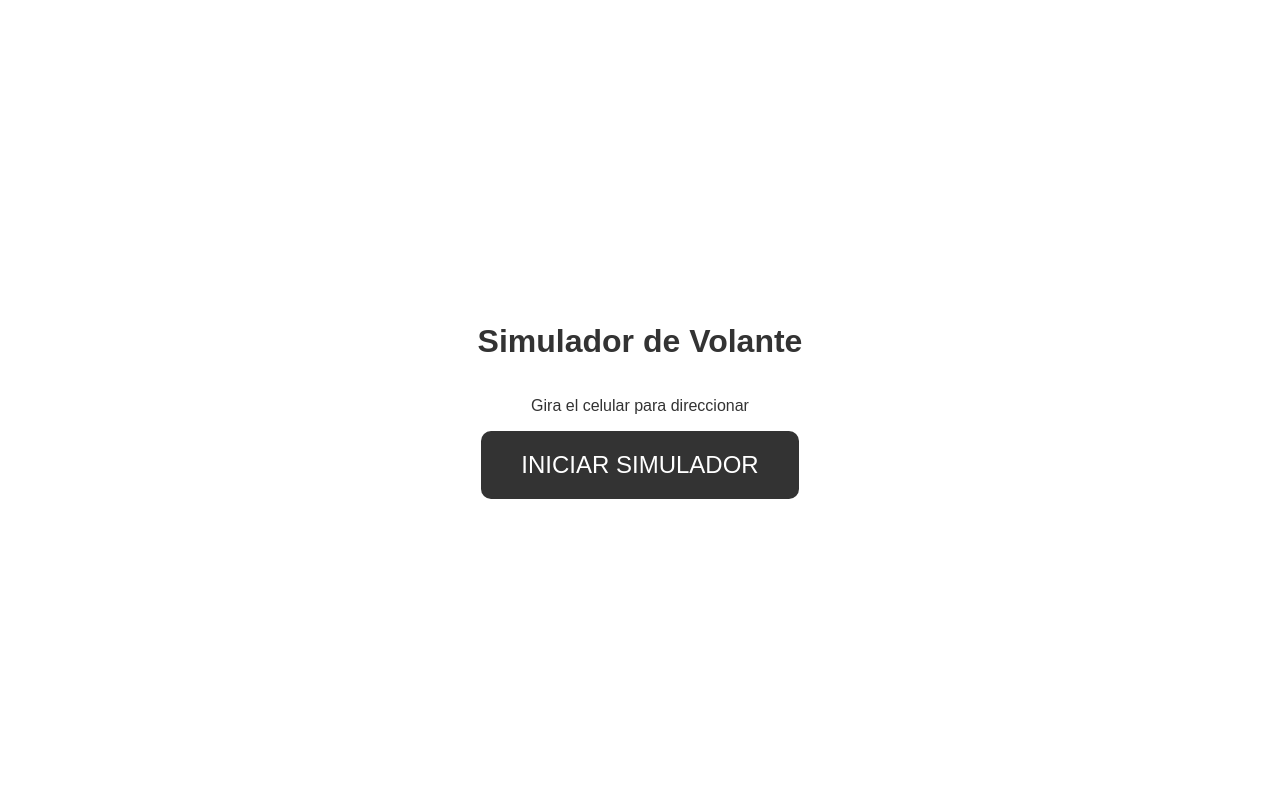
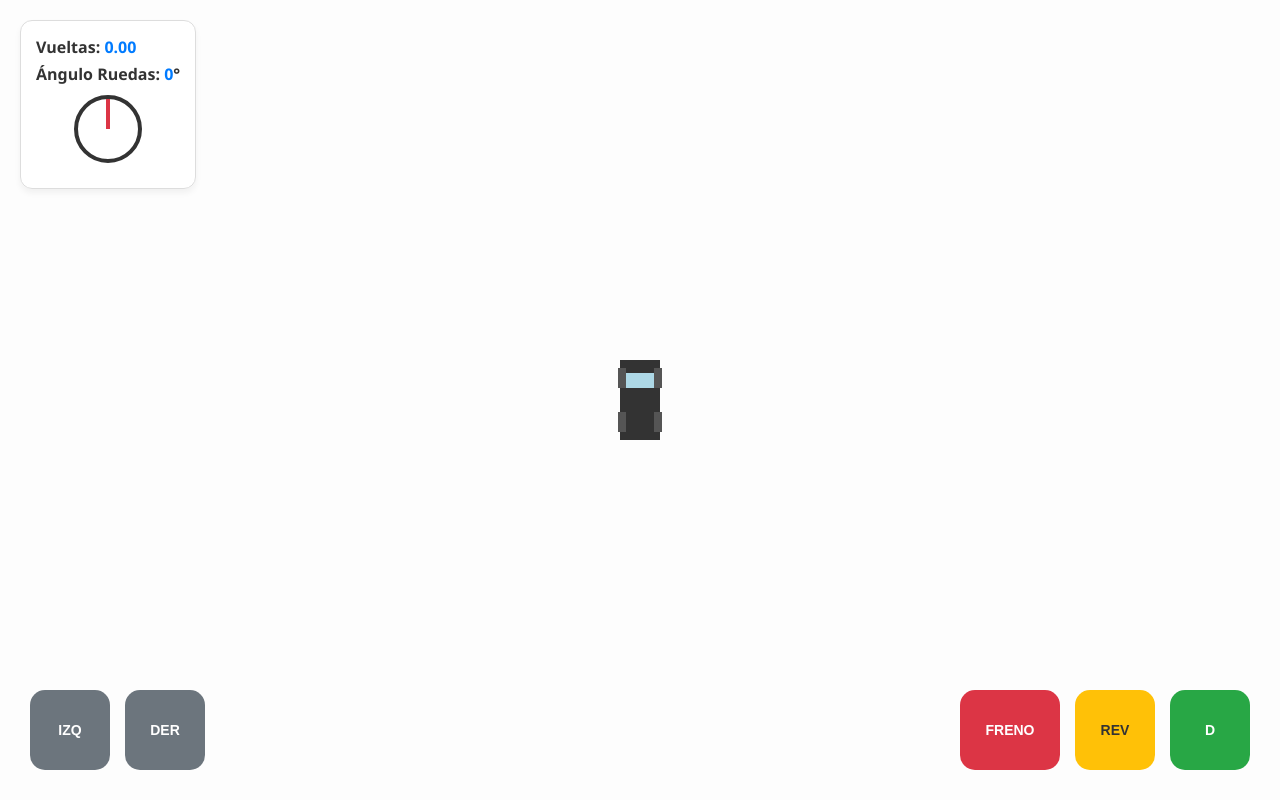
Before and after one commit to flaviogabriel3/simulador_volante, a plain HTML site: page index.html in a window 1280 px wide. Drawn offline with Linux system fonts and the light colour scheme.

Commit message:
Update index.html

```diff
--- a/index.html
+++ b/index.html
@@ -3,43 +3,52 @@
 <head>
     <meta charset="UTF-8">
     <meta name="viewport" content="width=device-width, initial-scale=1.0, maximum-scale=1.0, user-scalable=no">
-    <title>Simulador Pro - White Screen</title>
+    <title>Simulador de Conducción - Manual</title>
     <style>
-        /* Fondo blanco para el inicio */
-        body { margin: 0; background: #ffffff; color: #333; font-family: sans-serif; overflow: hidden; touch-action: none; }
-        canvas { display: block; background: #ffffff; }
+        body { margin: 0; background: #ffffff; color: #333; font-family: 'Segoe UI', sans-serif; overflow: hidden; touch-action: none; }
+        canvas { display: block; background: #fdfdfd; }
 
-        .ui { position: absolute; top: 10px; left: 10px; background: rgba(255,255,255,0.8); padding: 10px; border-radius: 8px; border: 1px solid #ccc; pointer-events: none; }
+        /* Interfaz de Datos */
+        .info-panel { position: absolute; top: 20px; left: 20px; background: rgba(255,255,255,0.9); padding: 15px; border-radius: 12px; border: 1px solid #ddd; box-shadow: 0 4px 6px rgba(0,0,0,0.05); pointer-events: none; }
+        .info-panel div { margin-bottom: 5px; font-weight: bold; }
+        .val { color: #007bff; }
 
-        /* Controles táctiles */
-        .controls { position: absolute; bottom: 30px; width: 100%; display: flex; justify-content: space-around; padding: 0 20px; box-sizing: border-box; }
-        .btn { width: 100px; height: 100px; border-radius: 50%; border: none; font-weight: bold; color: white; cursor: pointer; -webkit-user-select: none; }
-        #gas { background: #27ae60; box-shadow: 0 5px #1e8449; }
-        #gas:active { transform: translateY(4px); box-shadow: 0 2px #1e8449; }
-        #handbrake { background: #c0392b; box-shadow: 0 5px #922b21; }
-        #handbrake:active { background: #e74c3c; }
+        /* Contenedor de Controles */
+        .controls-container { position: absolute; bottom: 30px; width: 100%; display: flex; justify-content: space-between; padding: 0 30px; box-sizing: border-box; }
+        .control-group { display: flex; gap: 15px; }
 
-        /* Overlay de inicio */
-        #start-overlay { position: fixed; top: 0; left: 0; width: 100%; height: 100%; background: white; display: flex; flex-direction: column; align-items: center; justify-content: center; z-index: 100; }
-        #start-btn { padding: 20px 40px; font-size: 24px; background: #333; color: white; border: none; border-radius: 10px; }
+        /* Estilo de Botones */
+        .btn { width: 80px; height: 80px; border-radius: 15px; border: none; font-weight: bold; color: white; cursor: pointer; display: flex; align-items: center; justify-content: center; user-select: none; -webkit-tap-highlight-color: transparent; font-size: 14px; text-transform: uppercase; }
+        .btn:active { transform: scale(0.92); opacity: 0.8; }
+
+        .btn-steer { background: #6c757d; } /* Gris para dirección */
+        .btn-drive { background: #28a745; } /* Verde para avance */
+        .btn-reverse { background: #ffc107; color: #333; } /* Amarillo para reversa */
+        .btn-brake { background: #dc3545; width: 100px; } /* Rojo para freno */
+
+        #volante-visual { width: 60px; height: 60px; border: 4px solid #333; border-radius: 50%; margin: 10px auto; position: relative; transition: transform 0.1s linear; }
+        #volante-visual::after { content: ''; position: absolute; top: 0; left: 50%; width: 4px; height: 50%; background: #dc3545; transform: translateX(-50%); }
     </style>
 </head>
 <body>
 
-    <div id="start-overlay">
-        <h1>Simulador de Volante</h1>
-        <p>Gira el celular para direccionar</p>
-        <button id="start-btn">INICIAR SIMULADOR</button>
+    <div class="info-panel">
+        <div>Vueltas: <span id="vueltas" class="val">0.00</span></div>
+        <div>Ángulo Ruedas: <span id="angRuedas" class="val">0</span>°</div>
+        <div id="volante-visual"></div>
     </div>
 
-    <div class="ui">
-        Vueltas Volante: <span id="vueltas">0.00</span><br>
-        Velocidad: <span id="speedVal">0</span> km/h
-    </div>
+    <div class="controls-container">
+        <div class="control-group">
+            <button class="btn btn-steer" id="btn-left">Izq</button>
+            <button class="btn btn-steer" id="btn-right">Der</button>
+        </div>
 
-    <div class="controls" id="game-controls" style="display: none;">
-        <button class="btn" id="handbrake">FRENO DE MANO</button>
-        <button class="btn" id="gas">ACELERAR</button>
+        <div class="control-group">
+            <button class="btn btn-brake" id="btn-brake">Freno</button>
+            <button class="btn btn-reverse" id="btn-back">Rev</button>
+            <button class="btn btn-drive" id="btn-forward">D</button>
+        </div>
     </div>
 
     <canvas id="simCanvas"></canvas>
@@ -47,15 +56,13 @@
 <script>
     const canvas = document.getElementById('simCanvas');
     const ctx = canvas.getContext('2d');
-
-    // Variables de estado
-    let isAccelerating = false;
-    let isHandbraking = false;
-    let tiltX = 0;
-    let sensorActive = false;
+    const volanteUI = document.getElementById('volante-visual');
 
     canvas.width = window.innerWidth;
     canvas.height = window.innerHeight;
+
+    // Estado de los botones
+    const inputs = { left: false, right: false, forward: false, back: false, brake: false };
 
     const car = {
         x: canvas.width / 2,
@@ -64,114 +71,97 @@
         height: 80,
         angle: -Math.PI / 2,
         wheelAngleDeg: 0,
-        maxWheelAngle: 720, // 2 vueltas
-        steeringRatio: 16,
+        maxWheelAngle: 720, // 2 vueltas completas
+        steeringRatio: 18,
         speed: 0,
-        maxSpeed: 8,
-        friction: 0.98,
-        brakeForce: 0.85
+        maxSpeed: 7,
+        accel: 0.15,
+        friction: 0.97
     };
 
-    // Eventos de botones
-    const gasBtn = document.getElementById('gas');
-    const brakeBtn = document.getElementById('handbrake');
-
-    gasBtn.addEventListener('touchstart', (e) => { e.preventDefault(); isAccelerating = true; });
-    gasBtn.addEventListener('touchend', () => isAccelerating = false);
-
-    brakeBtn.addEventListener('touchstart', (e) => { e.preventDefault(); isHandbraking = true; });
-    brakeBtn.addEventListener('touchend', () => isHandbraking = false);
-
-    // Permisos y Sensores
-    document.getElementById('start-btn').onclick = function() {
-        if (typeof DeviceOrientationEvent.requestPermission === 'function') {
-            DeviceOrientationEvent.requestPermission()
-                .then(response => { if (response == 'granted') activateSensors(); })
-                .catch(console.error);
-        } else {
-            activateSensors();
-        }
+    // Mapeo de eventos táctiles y mouse
+    const setupButton = (id, key) => {
+        const btn = document.getElementById(id);
+        const start = (e) => { e.preventDefault(); inputs[key] = true; };
+        const end = () => inputs[key] = false;
+        btn.addEventListener('touchstart', start);
+        btn.addEventListener('touchend', end);
+        btn.addEventListener('mousedown', start);
+        btn.addEventListener('mouseup', end);
+        btn.addEventListener('mouseleave', end);
     };
 
-    function activateSensors() {
-        window.addEventListener('deviceorientation', (e) => {
-            // Gamma es la inclinación lateral (izquierda/derecha)
-            tiltX = e.gamma;
-            sensorActive = true;
-        });
-        document.getElementById('start-overlay').style.display = 'none';
-        document.getElementById('game-controls').style.display = 'flex';
-    }
+    setupButton('btn-left', 'left');
+    setupButton('btn-right', 'right');
+    setupButton('btn-forward', 'forward');
+    setupButton('btn-back', 'back');
+    setupButton('btn-brake', 'brake');
 
     function update() {
-        // 1. Dirección con Giro del Celular (Acumulativa)
-        if (sensorActive) {
-            // Zona muerta de 5 grados para estabilidad
-            if (Math.abs(tiltX) > 5) {
-                // El volante gira proporcionalmente a la inclinación del cel
-                car.wheelAngleDeg += (tiltX / 12);
-            }
+        // 1. Lógica del Volante (Se queda donde lo dejas)
+        if (inputs.left) car.wheelAngleDeg -= 4;
+        if (inputs.right) car.wheelAngleDeg += 4;
+
+        car.wheelAngleDeg = Math.max(-car.maxWheelAngle, Math.min(car.maxWheelAngle, car.wheelAngleDeg));
+
+        // 2. Lógica de Tracción
+        if (inputs.brake) {
+            car.speed *= 0.85; // Freno fuerte
+        } else if (inputs.forward) {
+            car.speed += car.accel;
+        } else if (inputs.back) {
+            car.speed -= car.accel;
+        } else {
+            car.speed *= car.friction; // Inercia
         }
 
-        // Limitar vueltas del volante
-        car.wheelAngleDeg = Math.max(-car.maxWheelAngle, Math.min(car.maxWheelAngle, car.wheelAngleDeg));
+        // Limitar velocidad máxima
+        if (car.speed > car.maxSpeed) car.speed = car.maxSpeed;
+        if (car.speed < -car.maxSpeed/2) car.speed = -car.maxSpeed/2;
 
-        // 2. Aceleración y Freno
-        if (isHandbraking) {
-            car.speed *= car.brakeForce;
-            if (car.speed < 0.1) car.speed = 0;
-        } else if (isAccelerating) {
-            car.speed += 0.12;
-            if (car.speed > car.maxSpeed) car.speed = car.maxSpeed;
-        } else {
-            car.speed *= car.friction;
-        }
-
-        // 3. Física de giro y posición
+        // 3. Física de Giro
         const steerAngleRad = (car.wheelAngleDeg / car.steeringRatio) * (Math.PI / 180);
-
         if (Math.abs(car.speed) > 0.1) {
-            // Factor de giro (el coche gira más si vas rápido, pero con límite real)
-            car.angle += (steerAngleRad * car.speed) / 120;
+            // El giro depende de la velocidad
+            car.angle += (steerAngleRad * car.speed) / 130;
         }
 
         car.x += Math.cos(car.angle) * car.speed;
         car.y += Math.sin(car.angle) * car.speed;
 
-        // Mantener el auto en pantalla (Toroidal)
-        if (car.x > canvas.width) car.x = 0;
-        if (car.x < 0) car.x = canvas.width;
-        if (car.y > canvas.height) car.y = 0;
-        if (car.y < 0) car.y = canvas.height;
+        // Teletransporte en bordes
+        if (car.x > canvas.width) car.x = 0; if (car.x < 0) car.x = canvas.width;
+        if (car.y > canvas.height) car.y = 0; if (car.y < 0) car.y = canvas.height;
 
-        // UI
+        // Actualizar UI
         document.getElementById('vueltas').innerText = (car.wheelAngleDeg / 360).toFixed(2);
-        document.getElementById('speedVal').innerText = Math.round(car.speed * 15);
+        document.getElementById('angRuedas').innerText = Math.round(car.wheelAngleDeg / car.steeringRatio);
+        volanteUI.style.transform = `rotate(${car.wheelAngleDeg}deg)`;
     }
 
     function draw() {
-        ctx.fillStyle = "white"; // Fondo siempre blanco
-        ctx.fillRect(0, 0, canvas.width, canvas.height);
+        ctx.clearRect(0, 0, canvas.width, canvas.height);
 
         ctx.save();
         ctx.translate(car.x, car.y);
         ctx.rotate(car.angle);
 
-        // Chasis del auto
-        ctx.fillStyle = "#34495e";
+        // Chasis del auto (Vista desde arriba)
+        ctx.fillStyle = "#333"; // Color oscuro para que resalte en el blanco
         ctx.fillRect(-car.height/2, -car.width/2, car.height, car.width);
 
-        // Luces traseras si frena
-        if (isHandbraking) {
-            ctx.fillStyle = "red";
-            ctx.fillRect(-car.height/2, -car.width/2, 5, 10);
-            ctx.fillRect(-car.height/2, car.width/2 - 10, 5, 10);
-        }
+        // Ventana delantera (Indica frente)
+        ctx.fillStyle = "#add8e6";
+        ctx.fillRect(12, -car.width/2 + 4, 15, car.width - 8);
 
-        // Ruedas delanteras (visualizan la inclinación)
+        // Ruedas Delanteras
         const steerAngleRad = (car.wheelAngleDeg / car.steeringRatio) * (Math.PI / 180);
-        drawWheel(25, -20, steerAngleRad);
-        drawWheel(25, 20, steerAngleRad);
+        drawWheel(22, -18, steerAngleRad);
+        drawWheel(22, 18, steerAngleRad);
+
+        // Ruedas Traseras (Fijas)
+        drawWheel(-22, -18, 0);
+        drawWheel(-22, 18, 0);
 
         ctx.restore();
     }
@@ -180,11 +170,8 @@
         ctx.save();
         ctx.translate(x, y);
         ctx.rotate(angle);
-        ctx.fillStyle = "#333";
+        ctx.fillStyle = "#555";
         ctx.fillRect(-10, -4, 20, 8);
-        // Marca en la rueda para ver el giro
-        ctx.fillStyle = "#555";
-        ctx.fillRect(0, -4, 2, 8);
         ctx.restore();
     }
 
```
